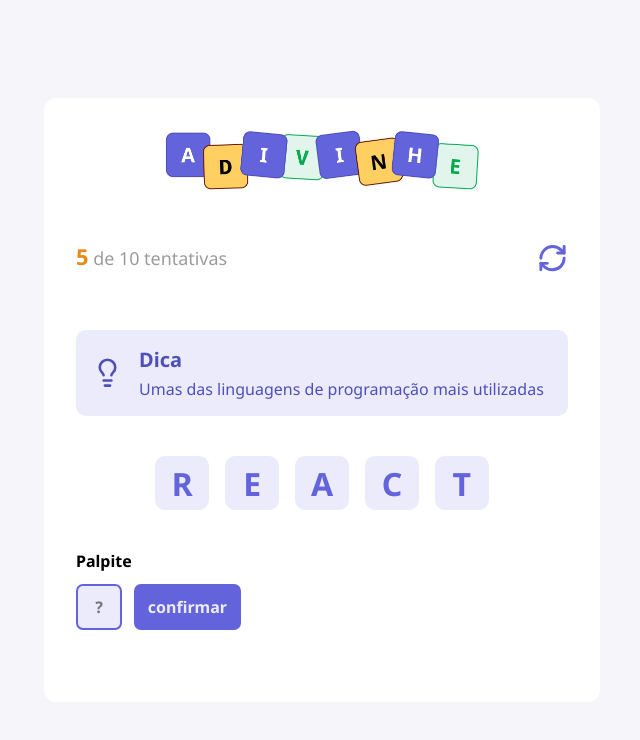
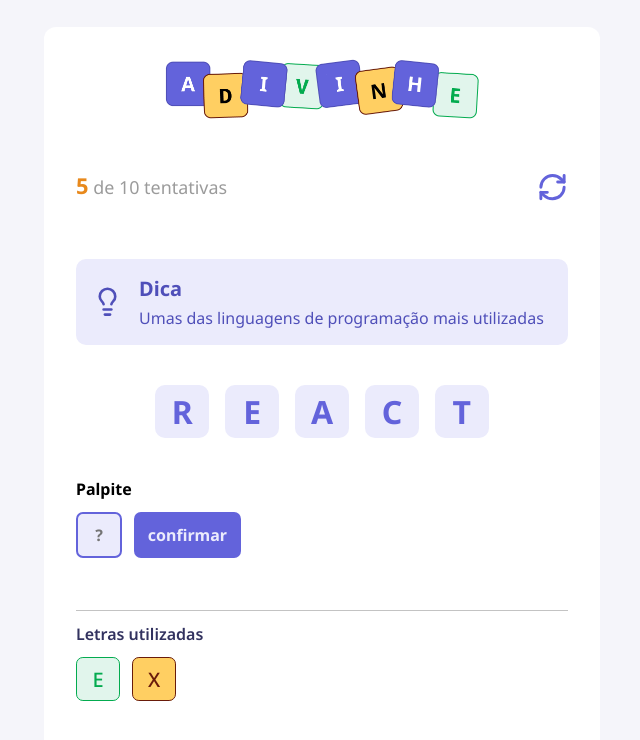
Before and after one commit to joirancosta/RS-JogoAdivinha, a React (Vite) app in the folder classroom/: page / in a window 1280 px wide. Shown: the top 740 px of the page, without its empty margins (318-958 px from the left). Built offline with nearby package versions, Linux system fonts and the light colour scheme.

Commit message:
add letter

```diff
--- a/classroom/src/App.tsx
+++ b/classroom/src/App.tsx
@@ -6,6 +6,7 @@
 import { Button } from "./components/Button"
 import { Letter } from "./components/Letter"
 import { Header } from "./components/Header"
+import { LettersUsed } from "./components/LettersUsed"
 
 function App() {
   function handleRestartGame(){
@@ -29,6 +30,8 @@
           <Input autoFocus maxLength={1} placeholder="?" />
           <Button title="confirmar" />
         </div>
+
+        <LettersUsed />
       </main>
     </div>
   )
--- a/classroom/src/components/Letter/index.tsx
+++ b/classroom/src/components/Letter/index.tsx
@@ -2,11 +2,13 @@
 
 type Props = {
   value?: string
+  size?: "default" | "small"
+  color?:  "default" | "correct" | "wrong"
 }
 
-export function Letter({value = ""}: Props) {
+export function Letter({ value = "", size = "default", color = "default"}: Props) {
   return (
-    <div className={styles.letter}>
+    <div className={`${styles.letter} ${size === "small" && styles.letterSmall} ${color === "correct" && styles.letterCorrect} ${color === "wrong" && styles.letterWrong}`}>
       <span>
         {value}
       </span>
--- a/classroom/src/components/Letter/styles.module.css
+++ b/classroom/src/components/Letter/styles.module.css
@@ -11,3 +11,24 @@
   justify-content: center;
   align-items: center;
 }
+
+.letterSmall {
+  width: 2.75rem;
+  height: 2.75rem;
+  border-radius: 0.43rem;
+  font-size: 1.25rem;
+  font-weight: 500;
+  border: 1px solid #6363db;
+}
+
+.letterCorrect {
+  background-color: #e1f5ec;
+  border-color: #03ab4f;
+  color: #03ab4f;
+}
+
+.letterWrong {
+  background-color: #ffcf62;
+  border-color: #691b0a;
+  color: #691b0a;
+}
--- /dev/null
+++ b/classroom/src/components/LettersUsed/index.tsx
@@ -0,0 +1,15 @@
+import styles from "./styles.module.css"
+
+import { Letter } from "../Letter"
+
+export function LettersUsed(){
+  return (
+    <div className={styles.lettersUsed} >
+      <h5>Letras utilizadas</h5>
+      <div>
+        <Letter value="E" size="small" color="correct" />
+        <Letter value="X" size="small" color="wrong" />
+      </div>
+    </div>
+  )
+}
--- /dev/null
+++ b/classroom/src/components/LettersUsed/styles.module.css
@@ -0,0 +1,18 @@
+.lettersUsed {
+  width: 100%;
+  margin-top: 3.25rem;
+  border-top: 1px solid #c3c3c3;
+}
+
+.lettersUsed > h5 {
+  color: #32325f;
+  font-size: 1rem;
+  font-weight: 600;
+  margin: 0.75rem 0;
+}
+
+.lettersUsed > div {
+  display: flex;
+  gap: 0.75rem;
+  flex-wrap: wrap;
+}
```
